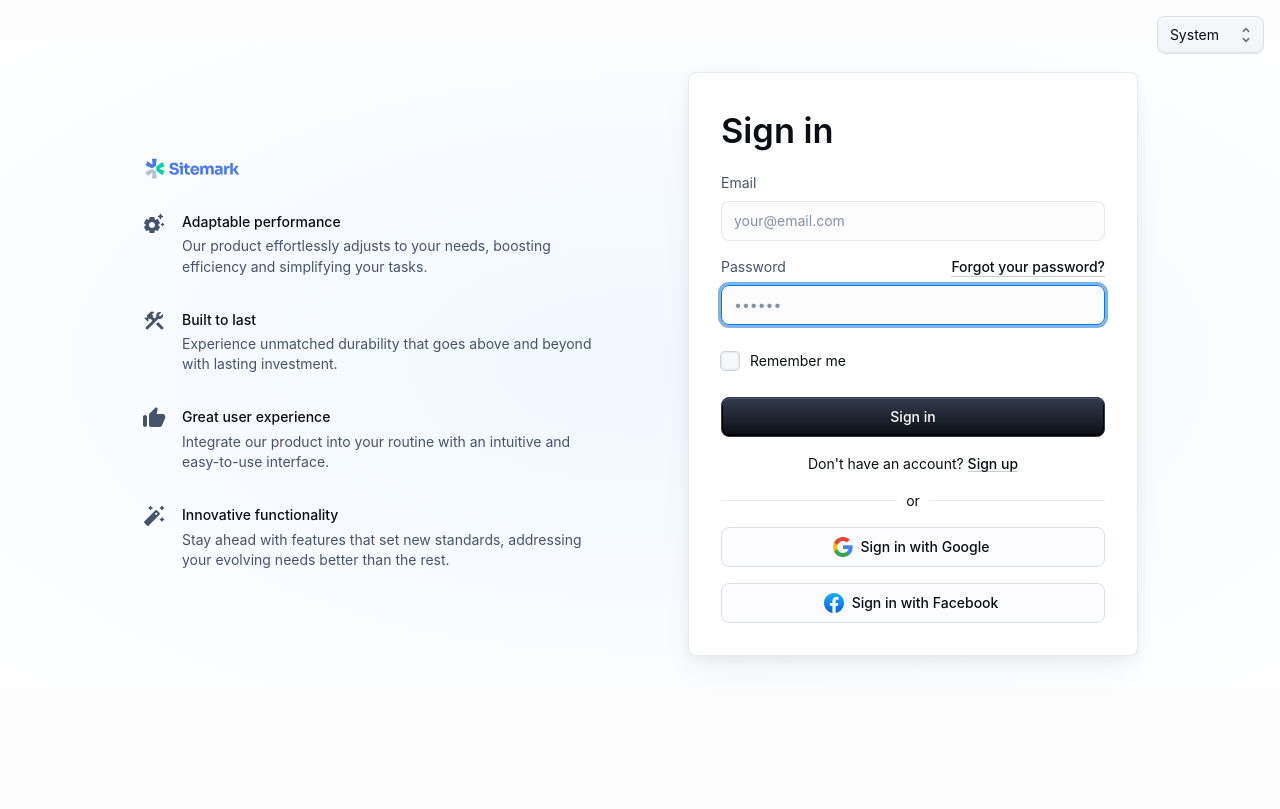
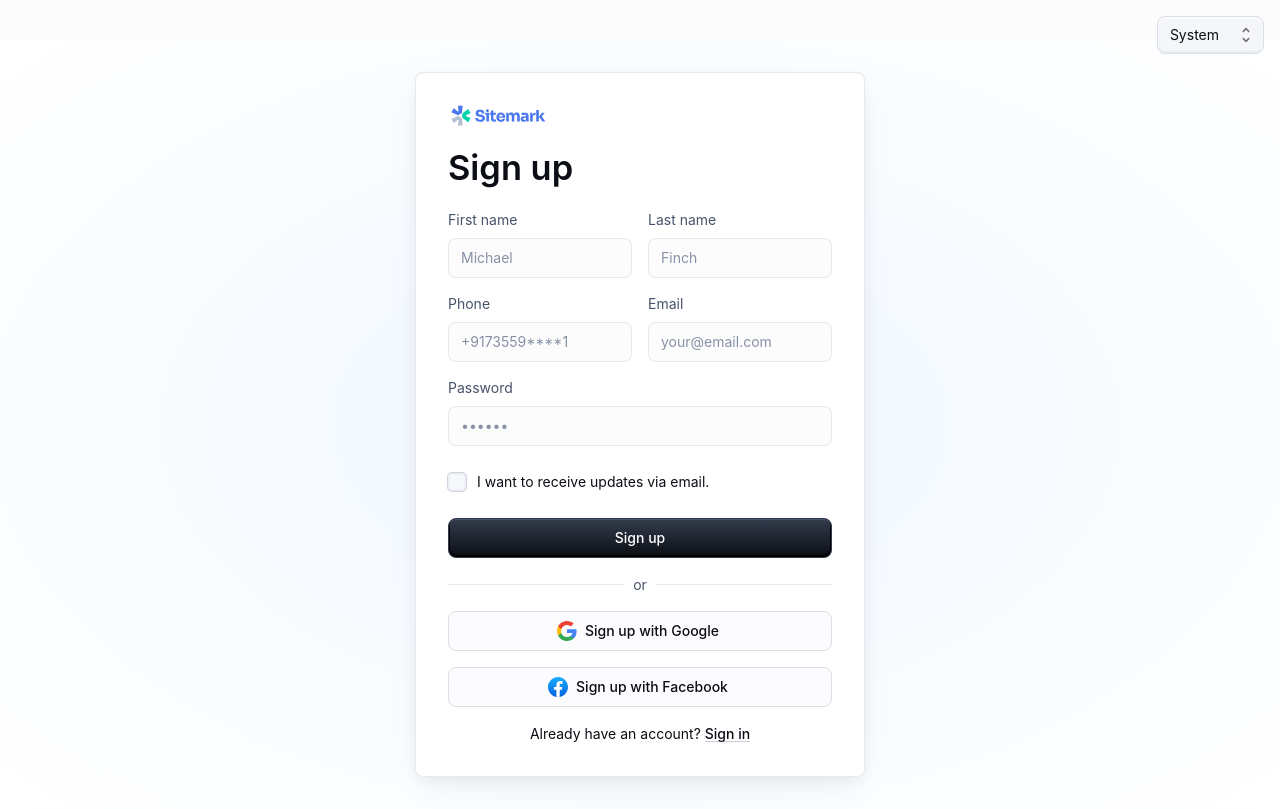
Before and after one commit to ujjwalsingh108/crm_frontend, a Next.js app: page / in a window 1280 px wide. Built offline with nearby package versions, Linux system fonts and the light colour scheme.

Commit message:
basic authentication part completed

```diff
--- a/components/organisms/authentication/signInCard.tsx
+++ b/components/organisms/authentication/signInCard.tsx
@@ -10,6 +10,7 @@ import FormControlLabel from "@mui/material/FormControlLabel";
 import Link from "@mui/material/Link";
 import TextField from "@mui/material/TextField";
 import Typography from "@mui/material/Typography";
+import { useRouter } from "next/router";
 
 // Custom Icon
 import {
@@ -23,6 +24,8 @@ import CustomCard from "@/components/atoms/authentication/customCard";
 import ForgotPassword from "@/components/molecules/authentication/forgotPassword";
 
 export default function SignInCard() {
+  const router = useRouter();
+
   const [emailError, setEmailError] = React.useState(false);
   const [emailErrorMessage, setEmailErrorMessage] = React.useState("");
   const [passwordError, setPasswordError] = React.useState(false);
@@ -64,10 +67,8 @@ export default function SignInCard() {
       // Save the access token in localStorage or sessionStorage
       localStorage.setItem("access_token", result?.session?.access_token);
 
-      console.log("Login successful", result);
-      alert("Login successful!");
-
       // Redirect or update state after login
+      router.replace("/leads");
     } catch (error: any) {
       console.error("Login error:", error.message);
       alert(error.message);
@@ -180,11 +181,7 @@ export default function SignInCard() {
         <Typography sx={{ textAlign: "center" }}>
           Don&apos;t have an account?{" "}
           <span>
-            <Link
-              href="/material-ui/getting-started/templates/sign-in/"
-              variant="body2"
-              sx={{ alignSelf: "center" }}
-            >
+            <Link href="/" variant="body2" sx={{ alignSelf: "center" }}>
               Sign up
             </Link>
           </span>
--- /dev/null
+++ b/components/organisms/authentication/signUpCard.tsx
@@ -0,0 +1,269 @@
+import * as React from "react";
+import Box from "@mui/material/Box";
+import Button from "@mui/material/Button";
+import Checkbox from "@mui/material/Checkbox";
+import Divider from "@mui/material/Divider";
+import FormControlLabel from "@mui/material/FormControlLabel";
+import FormLabel from "@mui/material/FormLabel";
+import FormControl from "@mui/material/FormControl";
+import Link from "@mui/material/Link";
+import TextField from "@mui/material/TextField";
+import Typography from "@mui/material/Typography";
+import { useRouter } from "next/router";
+
+// Custom Icon
+import {
+  GoogleIcon,
+  FacebookIcon,
+  SitemarkIcon,
+} from "@/common/icons/customIcons";
+
+// Custom Component
+import CustomCard from "@/components/atoms/authentication/customCard";
+
+export default function SignUpCard(props: { disableCustomTheme?: boolean }) {
+  const router = useRouter();
+
+  const [phoneError, setPhoneError] = React.useState(false);
+  const [phoneErrorMessage, setPhoneErrorMessage] = React.useState("");
+  const [emailError, setEmailError] = React.useState(false);
+  const [emailErrorMessage, setEmailErrorMessage] = React.useState("");
+  const [passwordError, setPasswordError] = React.useState(false);
+  const [passwordErrorMessage, setPasswordErrorMessage] = React.useState("");
+  const [firstNameError, setfirstNameError] = React.useState(false);
+  const [firstNameErrorMessage, setfirstNameErrorMessage] = React.useState("");
+  const [lastNameError, setlastNameError] = React.useState(false);
+  const [lastNameErrorMessage, setlastNameErrorMessage] = React.useState("");
+
+  const validateInputs = () => {
+    const email = document.getElementById("email") as HTMLInputElement;
+    const password = document.getElementById("password") as HTMLInputElement;
+    const firstName = document.getElementById("firstName") as HTMLInputElement;
+    const lastName = document.getElementById("lastName") as HTMLInputElement;
+    const phone = document.getElementById("phone") as HTMLInputElement;
+    let isValid = true;
+
+    if (!phone.value || phone.value.length < 10) {
+      setPhoneError(true);
+      setPhoneErrorMessage("Please enter a valid phone number.");
+      isValid = false;
+    } else {
+      setPhoneError(false);
+      setPhoneErrorMessage("");
+    }
+
+    if (!email.value || !/\S+@\S+\.\S+/.test(email.value)) {
+      setEmailError(true);
+      setEmailErrorMessage("Please enter a valid email address.");
+      isValid = false;
+    } else {
+      setEmailError(false);
+      setEmailErrorMessage("");
+    }
+
+    if (!password.value || password.value.length < 6) {
+      setPasswordError(true);
+      setPasswordErrorMessage("Password must be at least 6 characters long.");
+      isValid = false;
+    } else {
+      setPasswordError(false);
+      setPasswordErrorMessage("");
+    }
+
+    if (!firstName.value || firstName.value.length < 1) {
+      setfirstNameError(true);
+      setfirstNameErrorMessage("First name is required.");
+      isValid = false;
+    } else {
+      setfirstNameError(false);
+      setfirstNameErrorMessage("");
+    }
+
+    if (!lastName.value || lastName.value.length < 1) {
+      setlastNameError(true);
+      setlastNameErrorMessage("Last name is required.");
+      isValid = false;
+    } else {
+      setlastNameError(false);
+      setlastNameErrorMessage("");
+    }
+
+    return isValid;
+  };
+
+  const handleSubmit = async (event: React.FormEvent<HTMLFormElement>) => {
+    if (firstNameError || lastNameError || emailError || passwordError) {
+      event.preventDefault();
+      return;
+    }
+    const data = new FormData(event.currentTarget);
+    const firstName = data.get("firstName");
+    const lastName = data.get("lastName");
+    const phone = data.get("phone");
+    const email = data.get("email");
+    const password = data.get("password");
+
+    try {
+      const response = await fetch("http://localhost:3000/auth/register", {
+        method: "POST",
+        headers: {
+          "Content-Type": "application/json",
+        },
+        body: JSON.stringify({ firstName, lastName, phone, email, password }),
+      });
+
+      const result = await response.json();
+
+      if (!response.ok) {
+        throw new Error(result.message || "Sign up failed");
+      }
+
+      // Redirect or update state after login
+      router.replace("/login");
+    } catch (error: any) {
+      console.error("Sign up error:", error.message);
+      alert(error.message);
+    }
+  };
+
+  return (
+    <CustomCard variant="outlined">
+      <Box sx={{ display: { xs: "flex" } }}>
+        <SitemarkIcon />
+      </Box>
+      <Typography
+        component="h1"
+        variant="h4"
+        sx={{ width: "100%", fontSize: "clamp(2rem, 10vw, 2.15rem)" }}
+      >
+        Sign up
+      </Typography>
+      <Box
+        component="form"
+        onSubmit={handleSubmit}
+        sx={{ display: "flex", flexDirection: "column", gap: 2 }}
+      >
+        <Box sx={{ display: "flex", gap: 2 }}>
+          <FormControl>
+            <FormLabel htmlFor="firstName">First name</FormLabel>
+            <TextField
+              autoComplete="firstName"
+              name="firstName"
+              required
+              fullWidth
+              id="firstName"
+              placeholder="Michael"
+              error={firstNameError}
+              helperText={firstNameErrorMessage}
+              color={firstNameError ? "error" : "primary"}
+            />
+          </FormControl>
+          <FormControl>
+            <FormLabel htmlFor="lastName">Last name</FormLabel>
+            <TextField
+              autoComplete="lastName"
+              name="lastName"
+              required
+              fullWidth
+              id="lastName"
+              placeholder="Finch"
+              error={lastNameError}
+              helperText={lastNameErrorMessage}
+              color={lastNameError ? "error" : "primary"}
+            />
+          </FormControl>
+        </Box>
+
+        <Box sx={{ display: "flex", gap: 2 }}>
+          <FormControl>
+            <FormLabel htmlFor="phone">Phone</FormLabel>
+            <TextField
+              required
+              fullWidth
+              id="phone"
+              placeholder="+9173559****1"
+              name="phone"
+              autoComplete="phone"
+              variant="outlined"
+              error={phoneError}
+              helperText={phoneErrorMessage}
+              color={phoneError ? "error" : "primary"}
+            />
+          </FormControl>
+          <FormControl>
+            <FormLabel htmlFor="email">Email</FormLabel>
+            <TextField
+              required
+              fullWidth
+              id="email"
+              placeholder="your@email.com"
+              name="email"
+              autoComplete="email"
+              variant="outlined"
+              error={emailError}
+              helperText={emailErrorMessage}
+              color={passwordError ? "error" : "primary"}
+            />
+          </FormControl>
+        </Box>
+
+        <FormControl>
+          <FormLabel htmlFor="password">Password</FormLabel>
+          <TextField
+            required
+            fullWidth
+            name="password"
+            placeholder="••••••"
+            type="password"
+            id="password"
+            autoComplete="new-password"
+            variant="outlined"
+            error={passwordError}
+            helperText={passwordErrorMessage}
+            color={passwordError ? "error" : "primary"}
+          />
+        </FormControl>
+
+        <FormControlLabel
+          control={<Checkbox value="allowExtraEmails" color="primary" />}
+          label="I want to receive updates via email."
+        />
+        <Button
+          type="submit"
+          fullWidth
+          variant="contained"
+          onClick={validateInputs}
+        >
+          Sign up
+        </Button>
+      </Box>
+      <Divider>
+        <Typography sx={{ color: "text.secondary" }}>or</Typography>
+      </Divider>
+      <Box sx={{ display: "flex", flexDirection: "column", gap: 2 }}>
+        <Button
+          fullWidth
+          variant="outlined"
+          onClick={() => alert("Sign up with Google")}
+          startIcon={<GoogleIcon />}
+        >
+          Sign up with Google
+        </Button>
+        <Button
+          fullWidth
+          variant="outlined"
+          onClick={() => alert("Sign up with Facebook")}
+          startIcon={<FacebookIcon />}
+        >
+          Sign up with Facebook
+        </Button>
+        <Typography sx={{ textAlign: "center" }}>
+          Already have an account?{" "}
+          <Link href="/login" variant="body2" sx={{ alignSelf: "center" }}>
+            Sign in
+          </Link>
+        </Typography>
+      </Box>
+    </CustomCard>
+  );
+}
--- /dev/null
+++ b/components/templates/authentication/signUp.tsx
@@ -0,0 +1,21 @@
+import * as React from "react";
+import Stack from "@mui/material/Stack";
+import AuthStaticContent from "../../molecules/authentication/authStaticContent";
+import SignUpCard from "@/components/organisms/authentication/signUpCard";
+
+export default function SignUp() {
+  return (
+    <Stack
+      direction={{ xs: "column-reverse", md: "row" }}
+      sx={{
+        justifyContent: "center",
+        gap: { xs: 6, sm: 12 },
+        p: { xs: 2, sm: 4 },
+        m: "auto",
+      }}
+    >
+      {/* <AuthStaticContent /> */}
+      <SignUpCard />
+    </Stack>
+  );
+}
--- a/pages/index.tsx
+++ b/pages/index.tsx
@@ -1,5 +1,5 @@
-import SignIn from "@/components/templates/authentication/signIn";
+import SignUp from "@/components/templates/authentication/signUp";
 
 export default function Home() {
-  return <SignIn />;
+  return <SignUp />;
 }
--- /dev/null
+++ b/pages/login/index.tsx
@@ -0,0 +1,5 @@
+import SignIn from "@/components/templates/authentication/signIn";
+
+export default function Home() {
+  return <SignIn />;
+}
```
Also changed, not shown: pages/leads/index.tsx (added, +8 -0 lines).
